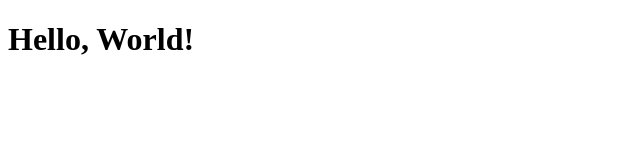
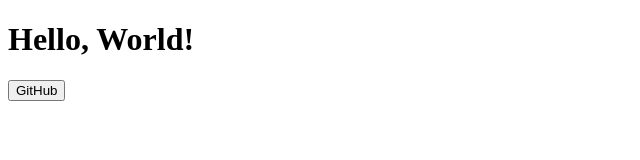
Before and after one commit to yuliialiuta/test, a plain HTML site: page index.html in a window 1280 px wide. Shown: the whole page, without its empty margins (0-640 px from the left). Drawn offline with Linux system fonts and the light colour scheme.

Commit message:
T10 - add button

```diff
--- a/index.html
+++ b/index.html
@@ -8,5 +8,6 @@
 </head>
 <body>
     <h1>Hello, World!</h1>
+    <button>GitHub</button>
 </body>
 </html>
```
